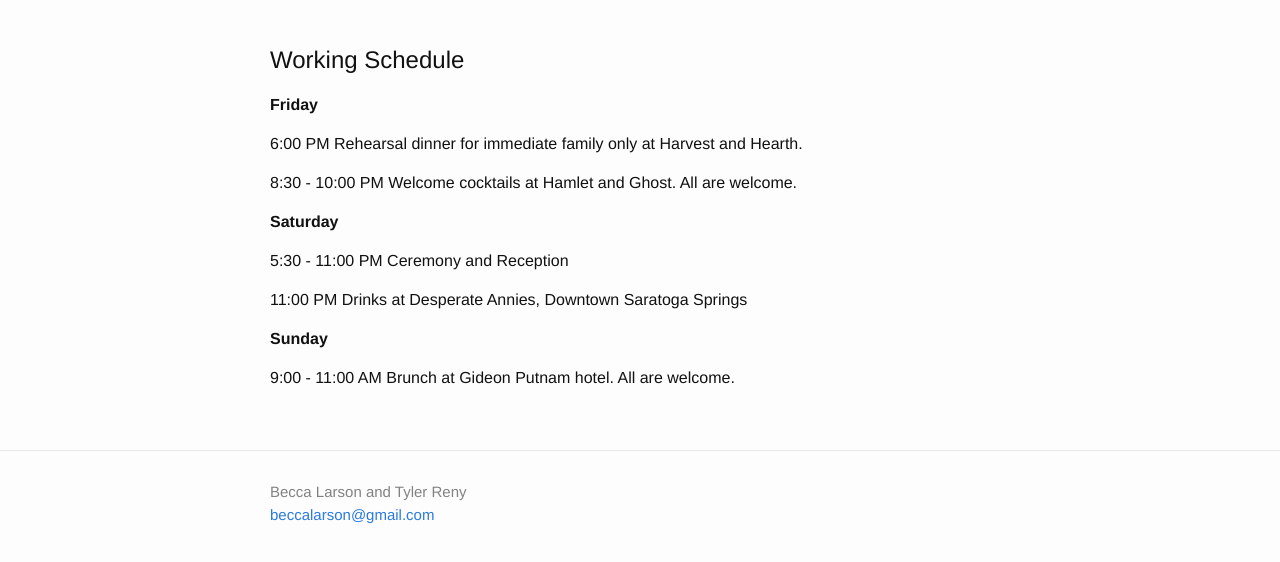
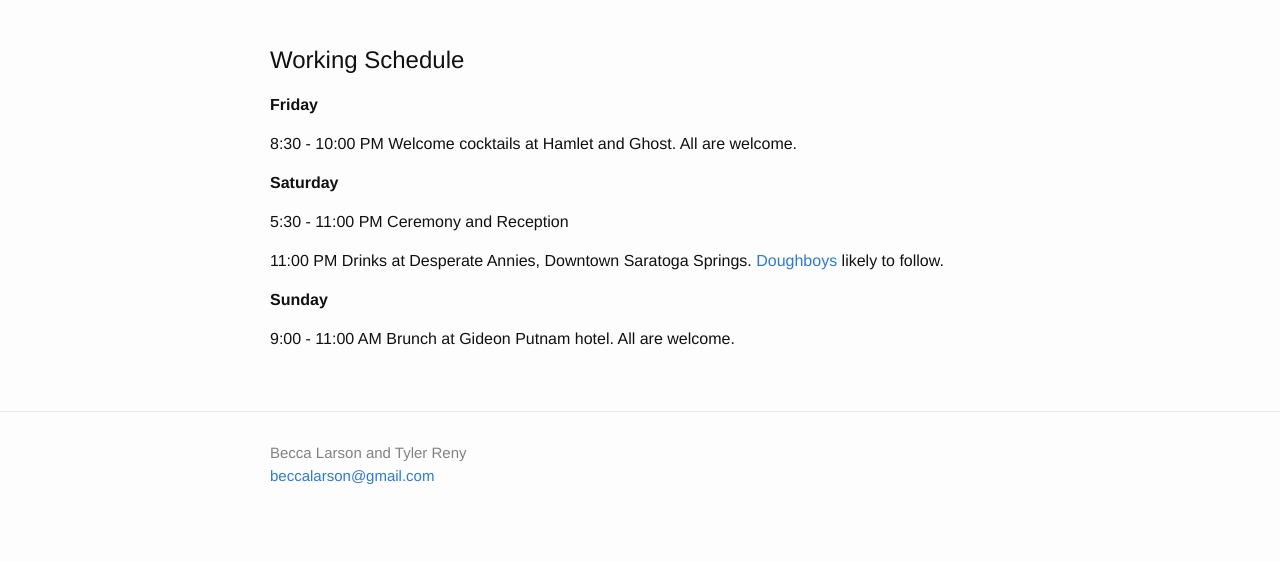
Before and after one commit to beccalarson/beccalarson.github.io, a Jekyll site: the page built from accomodations.md, in a window 1280 px wide and 900 px high, scrolled down 1744 px, cut to the strip 314-876 px from the top of the window. Built offline with Jekyll 4.4.1, drawn with Linux system fonts in a browser that asks for light colours.

Commit message:
doughboys

```diff
--- a/accomodations.md
+++ b/accomodations.md
@@ -54,15 +54,13 @@ To help you get a feel of the geography of Saratoga, below is a map of key locat
 
 **Friday**
 
-6:00 PM Rehearsal dinner for immediate family only at Harvest and Hearth.
-
 8:30 - 10:00 PM Welcome cocktails at Hamlet and Ghost. All are welcome.
 
 **Saturday**
 
 5:30 - 11:00 PM Ceremony and Reception
 
-11:00 PM Drinks at Desperate Annies, Downtown Saratoga Springs
+11:00 PM Drinks at Desperate Annies, Downtown Saratoga Springs. [Doughboys](http://www.dailygazette.com/news/2011/aug/19/0819_doughboys/?print) likely to follow.
 
 **Sunday**
 
```
